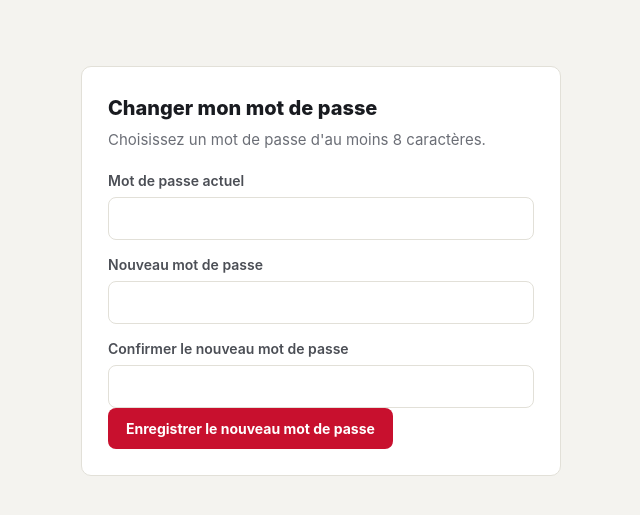
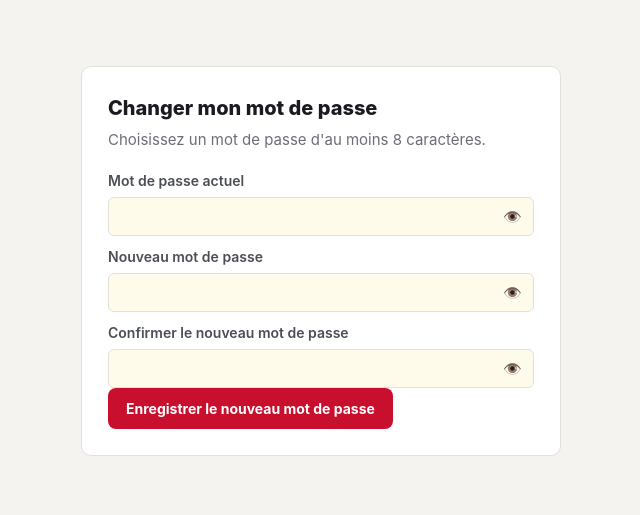
Before and after one commit to meledjeabrahamagnimel-lgtm/GESTION-DE-SITES, a Laravel app: page /mon-compte/mot-de-passe in a window 1280 px wide. Shown: the part 64-579 px from the top of the page, without its empty margins (319-959 px from the left). Run offline with Laravel 12, Linux system fonts and the light colour scheme; a user stored in the database is signed in; data comes from the database, SQL or seed files in the repository; style sheets or scripts are compiled from the project's sources; some libraries are stand-ins or nearby versions.

Commit message:
Versionne les assets compilés, ajoute le bouton œil sur les mots de passe
Interface non stylée après un « git pull »
- public/build était ignoré par git : le code arrivait à jour mais jamais la feuille de
  style compilée, si bien que les classes .champ, .bouton et .tableau ne s'appliquaient pas
  et que l'interface apparaissait sans mise en forme. Les assets compilés sont désormais
  versionnés pour qu'un simple « git pull » suffise.
- Le lien symbolique public/storage n'étant pas versionné, un logo enregistré s'affichait en
  image cassée : storage:link est ajouté aux scripts Composer, et logoUrl() renvoie null
  quand le fichier n'est pas réellement servable, afin d'afficher le nom de l'entreprise à la place.

Bouton œil
- Le composant de champ gère le type « password » avec un bouton de bascule intégré
- Appliqué à la page de connexion, à l'assistant d'inscription, à l'auto-inscription du
  personnel, à la création d'accès et au changement de mot de passe

```diff
--- a/app/Domain/Tenants/Models/Entreprise.php
+++ b/app/Domain/Tenants/Models/Entreprise.php
@@ -71,9 +71,23 @@ class Entreprise extends Model
         return $this->hasMany(User::class);
     }
 
+    /**
+     * URL publique du logo, ou null s'il n'est pas réellement servable.
+     * Le lien symbolique public/storage n'est pas versionné : sans « php artisan storage:link »
+     * le fichier existe mais n'est pas accessible. On préfère alors afficher le nom de
+     * l'entreprise plutôt qu'une image cassée.
+     */
     public function logoUrl(): ?string
     {
-        return $this->logo_chemin ? Storage::disk('public')->url($this->logo_chemin) : null;
+        if (! $this->logo_chemin || ! Storage::disk('public')->exists($this->logo_chemin)) {
+            return null;
+        }
+
+        if (! is_link(public_path('storage')) && ! is_dir(public_path('storage'))) {
+            return null;
+        }
+
+        return Storage::disk('public')->url($this->logo_chemin);
     }
 
     /** Palette de marque, prête à être injectée en custom properties CSS. */
--- a/resources/css/app.css
+++ b/resources/css/app.css
@@ -181,6 +181,26 @@ input[type="password"].champ, input[type="date"].champ, select.champ, textarea.c
 
 .champ-erreur { color: var(--th-accent); font-size: 12px; margin-top: 3px; display: block; }
 
+/* Champ mot de passe avec bouton œil intégré. */
+.champ-mot-de-passe { position: relative; display: block; }
+.champ-mot-de-passe .champ { padding-right: 42px; }
+
+.champ-mot-de-passe button {
+    position: absolute;
+    right: 6px;
+    top: 50%;
+    transform: translateY(-50%);
+    background: transparent;
+    border: 0;
+    cursor: pointer;
+    padding: 4px 6px;
+    line-height: 1;
+    font-size: 15px;
+    color: var(--th-gris);
+}
+
+.champ-mot-de-passe button:hover { opacity: .7; }
+
 /* --------------------------------------------------------------- Boutons */
 
 .bouton {
--- a/resources/views/pages/mot-de-passe.blade.php
+++ b/resources/views/pages/mot-de-passe.blade.php
@@ -45,18 +45,33 @@ $modifier = function () {
 
         <form wire:submit="modifier">
             <label style="display:block; font-size:14px; font-weight:600; color:#4B4E55; margin-bottom:6px;">Mot de passe actuel</label>
-            <input type="password" wire:model="motDePasseActuel"
-                style="width:100%; box-sizing:border-box; padding:9px 12px; border:1px solid var(--th-ligne,#E2E0D8); border-radius:8px; font-size:15.5px; margin-bottom:4px;">
+            <div class="champ-mot-de-passe">
+                <input type="password" wire:model="motDePasseActuel" class="champ">
+                <button type="button" tabindex="-1" aria-label="Afficher ou masquer le mot de passe"
+                    onclick="const i=this.previousElementSibling; const v=i.type==='password'; i.type=v?'text':'password'; this.firstElementChild.textContent=v?'🙈':'👁';">
+                    <span>👁</span>
+                </button>
+            </div>
             @error('motDePasseActuel') <div style="color:#C8102E; font-size:13.5px; margin-bottom:8px;">{{ $message }}</div> @enderror
 
             <label style="display:block; font-size:14px; font-weight:600; color:#4B4E55; margin:10px 0 6px;">Nouveau mot de passe</label>
-            <input type="password" wire:model="nouveauMotDePasse"
-                style="width:100%; box-sizing:border-box; padding:9px 12px; border:1px solid var(--th-ligne,#E2E0D8); border-radius:8px; font-size:15.5px; margin-bottom:4px;">
+            <div class="champ-mot-de-passe">
+                <input type="password" wire:model="nouveauMotDePasse" class="champ">
+                <button type="button" tabindex="-1" aria-label="Afficher ou masquer le mot de passe"
+                    onclick="const i=this.previousElementSibling; const v=i.type==='password'; i.type=v?'text':'password'; this.firstElementChild.textContent=v?'🙈':'👁';">
+                    <span>👁</span>
+                </button>
+            </div>
             @error('nouveauMotDePasse') <div style="color:#C8102E; font-size:13.5px; margin-bottom:8px;">{{ $message }}</div> @enderror
 
             <label style="display:block; font-size:14px; font-weight:600; color:#4B4E55; margin:10px 0 6px;">Confirmer le nouveau mot de passe</label>
-            <input type="password" wire:model="nouveauMotDePasse_confirmation"
-                style="width:100%; box-sizing:border-box; padding:9px 12px; border:1px solid var(--th-ligne,#E2E0D8); border-radius:8px; font-size:15.5px;">
+            <div class="champ-mot-de-passe">
+                <input type="password" wire:model="nouveauMotDePasse_confirmation" class="champ">
+                <button type="button" tabindex="-1" aria-label="Afficher ou masquer le mot de passe"
+                    onclick="const i=this.previousElementSibling; const v=i.type==='password'; i.type=v?'text':'password'; this.firstElementChild.textContent=v?'🙈':'👁';">
+                    <span>👁</span>
+                </button>
+            </div>
 
             <button type="submit" wire:loading.attr="disabled"
                 class="bouton">
```
Also changed, not shown: composer.json (+7 -2 lines), resources/views/auth/connexion.blade.php (+6 -5 lines), resources/views/components/champ.blade.php (+9 -0 lines), 4 other files.
